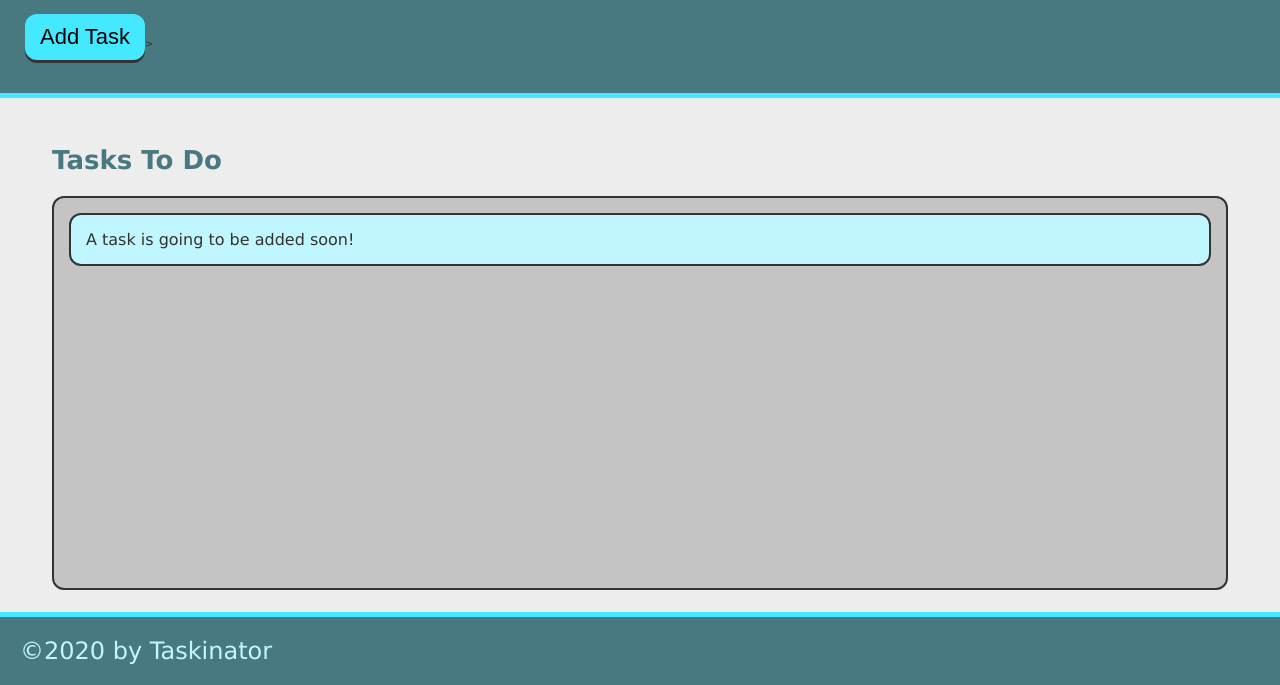
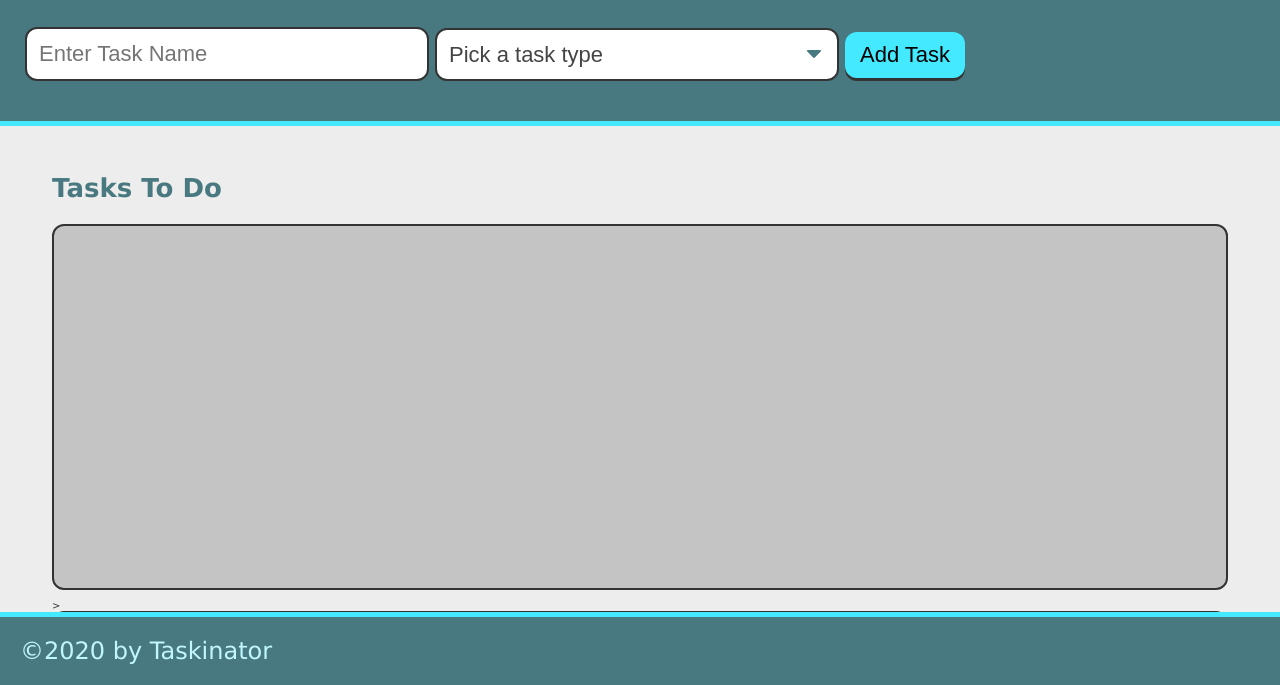
Before and after one commit to jorgeebn16/taskinator, a plain HTML site: page index.html in a window 1280 px wide. Shown: the part 115-800 px from the top of the page. Drawn offline with Linux system fonts and the light colour scheme.

Commit message:
add ability to add task

```diff
--- a/assets/js/script.js
+++ b/assets/js/script.js
@@ -1,7 +1,8 @@
-var buttonEl = document.querySelector("#save-task");
+//var buttonEl = document.querySelector("#save-task");
+var formEl = document.querySelector("#task-form");
 var tasksToDoEl = document.querySelector("#tasks-to-do");
-console.log(buttonEl);
-console.dir(window.document);
+//console.log(buttonEl);
+//console.dir(window.document);
 
 //buttonEl.addEventListener("click", function() {
   //var listItemEl = document.createElement("li");
@@ -10,11 +11,36 @@ console.dir(window.document);
   //tasksToDoEl.appendChild(listItemEl);
 //});
 
-var createTaskHandler = function() {
+//var createTaskHandler = function() {
+  //var listItemEl = document.createElement("li");
+  //listItemEl.className = "task-item";
+  //listItemEl.textContent = "This is a new task.";
+  //tasksToDoEl.appendChild(listItemEl);
+//}
+
+
+var taskFormHandler = function(event) {
+
+  event.preventDefault();
+  var taskNameInput = document.querySelector("input[name='task-name']").value;
+  var taskTypeInput = document.querySelector("select[name='task-type']").value;
+
+  // create list item
   var listItemEl = document.createElement("li");
   listItemEl.className = "task-item";
-  listItemEl.textContent = "This is a new task.";
+
+  // create div to hold task info and add to list item
+  var taskInfoEl = document.createElement("div");
+  // give it a class name
+  taskInfoEl.className = "task-info";
+  // add HTML content to div
+  taskInfoEl.innerHTML = "<h3 class='task-name'>" + taskNameInput + "</h3><span class='task-type'>" + taskTypeInput + "</span>";
+
+  listItemEl.appendChild(taskInfoEl);
+
+  // add entire list item to list
   tasksToDoEl.appendChild(listItemEl);
-}
+};
 
-buttonEl.addEventListener("click", createTaskHandler);
+//buttonEl.addEventListener("click", createTaskHandler);
+formEl.addEventListener("submit", taskFormHandler);
--- a/index.html
+++ b/index.html
@@ -13,18 +13,32 @@
   <header>
     <h1 class="page-title">Taskinator</h1>
     <p>Click the button below to add a new task!</p>
-        <button class="btn" id="save-task">Add Task</button>>
+    <form id="task-form">
+        <div class="form-group">
+            <input type="text" name="task-name" placeholder="Enter Task Name" />
+        </div>
+        <div class="form-group">
+            <select name="task-type" class="select-dropdown">
+                <option value="" disabled selected>Pick a task type</option>
+                <option value="Print">Print</option>
+                <option value="Web">Web</option>
+                <option value="Mobile">Mobile</option>
+            </select>
+        </div>
+        <div class="form-group">
+            <button class="btn" id="save-task">Add Task</button>
+        </div>
+    </form>
 </header>
 
     <main class="page-content">
       <section class="task-list-wrapper">
         <h2 class="list-title">Tasks To Do</h2>
-          <ul class="task-list" id="tasks-to-do">
+        <ul class="task-list" id="tasks-to-do"></ul>>
           <li class="task-item">A task is going to be added soon!</li>
         </ul>
       </section>
     </main>
-
   <script src="./assets/js/script.js"></script>
 </body>
 
```
Lines whose indentation alone changed are shown as unchanged.
